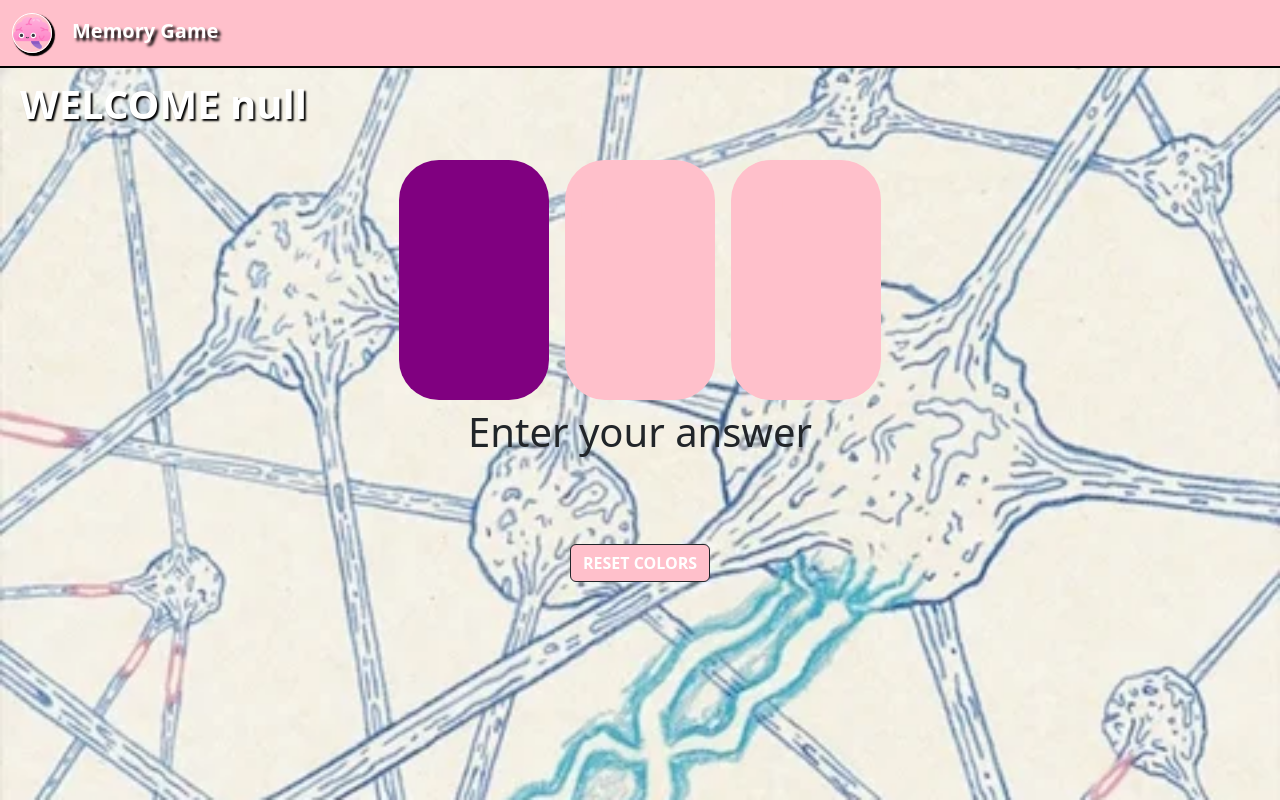
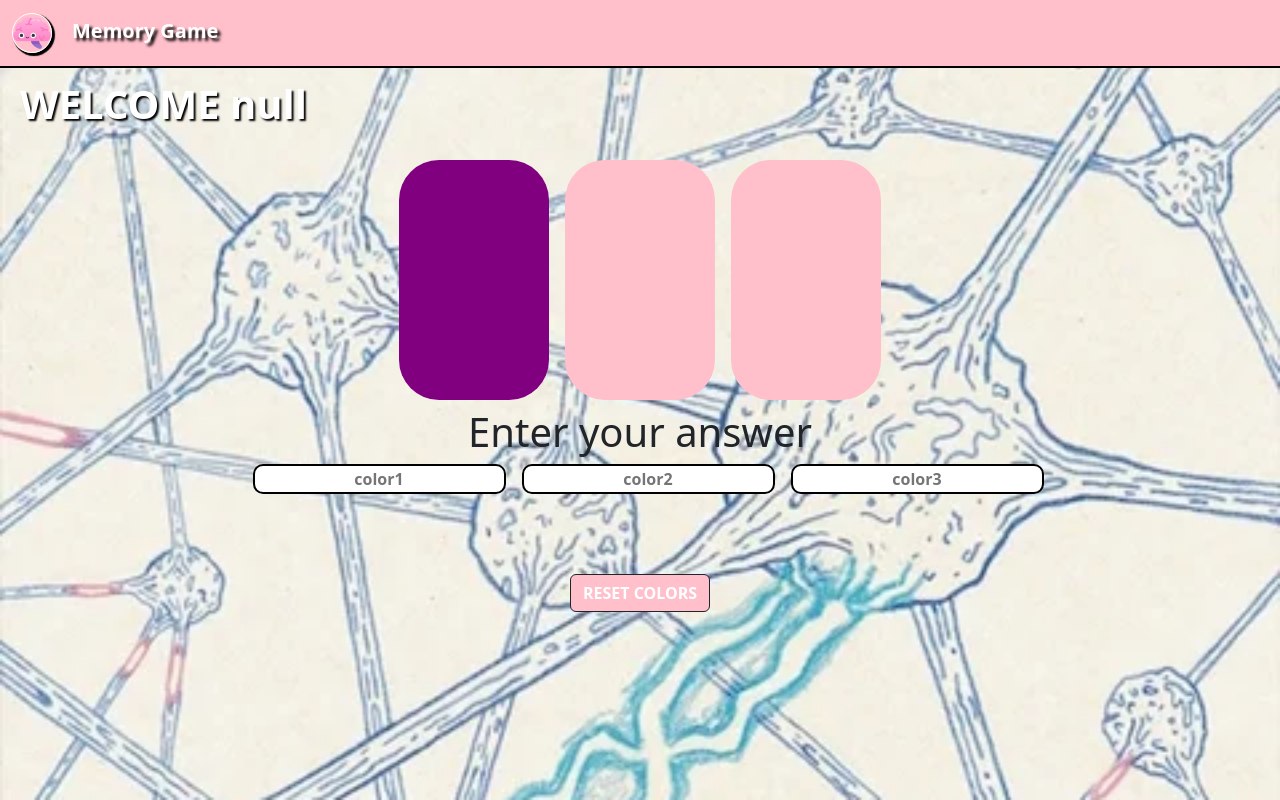
Before and after one commit to FranzieYoogan/angularMemoryGame, an Angular app: page /game in a window 1280 px wide. Both pictures are taken after a click on the button "START THOSE COLORS". Built offline with nearby package versions, Linux system fonts and the light colour scheme.

Commit message:
inputAndPositioning

```diff
--- a/src/app/game/game.component.css
+++ b/src/app/game/game.component.css
@@ -216,3 +216,73 @@ gap: 2em;
     display: none;
 
 }
+
+.answerContainer2 {
+
+    display: flex;
+}
+
+
+.answerColor1 {
+
+    margin-left: 1em;
+    border: 2px solid black;
+    border-radius: 10px;
+    transition: 1s !important;
+    color: pink;
+    font-weight: 900;
+    text-align: center;
+}
+
+
+
+.answerColor2 {
+
+    margin-left: 1em;
+    border: 2px solid black;
+    border-radius: 10px;
+    transition: 1s !important;
+    color: pink;
+    font-weight: 900;
+    text-align: center;
+}
+
+.answerColor3 {
+
+    margin-left: 1em;
+    border: 2px solid black;
+    border-radius: 10px;
+    transition: 1s !important;
+    color: pink;
+    font-weight: 900;
+    text-align: center;
+}
+
+
+.answerColor1:hover, .answerColor1:active, .answerColor1:focus {
+
+    margin-left: 1em;
+    border: 2px solid transparent !important;
+    outline: 2px solid transparent !important;
+    box-shadow: 0px 0px 4px 2px pink;
+    border-radius: 10px;
+}
+
+.answerColor2:hover, .answerColor2:active, .answerColor2:focus {
+
+    margin-left: 1em;
+    border: 2px solid transparent !important;
+    outline: 2px solid transparent !important;
+    box-shadow: 0px 0px 4px 2px pink;
+    border-radius: 10px;
+}
+
+
+.answerColor3:hover, .answerColor3:active, .answerColor3:focus {
+
+    margin-left: 1em;
+    border: 2px solid transparent !important;
+    outline: 2px solid transparent !important;
+    box-shadow: 0px 0px 4px 2px pink;
+    border-radius: 10px;
+}
--- a/src/app/game/game.component.html
+++ b/src/app/game/game.component.html
@@ -14,7 +14,7 @@
     <div>
 
 
-    <div style="display:flex; gap: 1em">
+    <div style="display:flex; justifyContent: center; gap: 1em">
 
 
     <div>
@@ -32,7 +32,18 @@
 
 
     <div id="answerContainer" class="answerContainer">
-          <h1>Enter your answer</h1>
+
+    <div>
+
+
+          <h1 style="textAlign: center">Enter your answer</h1>
+
+          <div>
+              <input type="text" id="answerColor1" class="answerColor1" value="" placeholder = "color1">
+          <input type="text" id="answerColor2" class="answerColor2" value="" placeholder = "color2">
+          <input type="text" id="answerColor3" class="answerColor3" value="" placeholder = "color3">
+          </div>
+            </div>
     </div>
 
 
```
